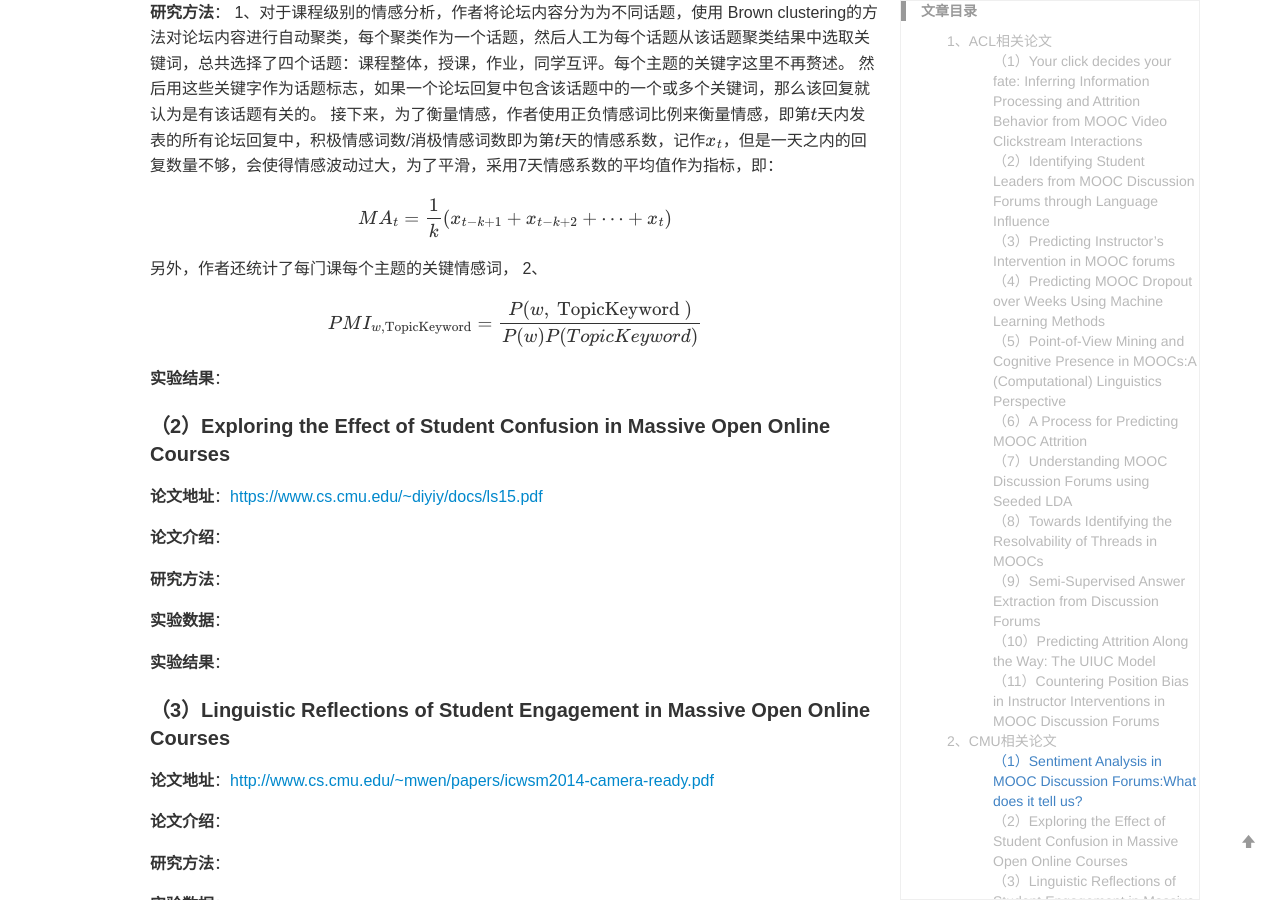
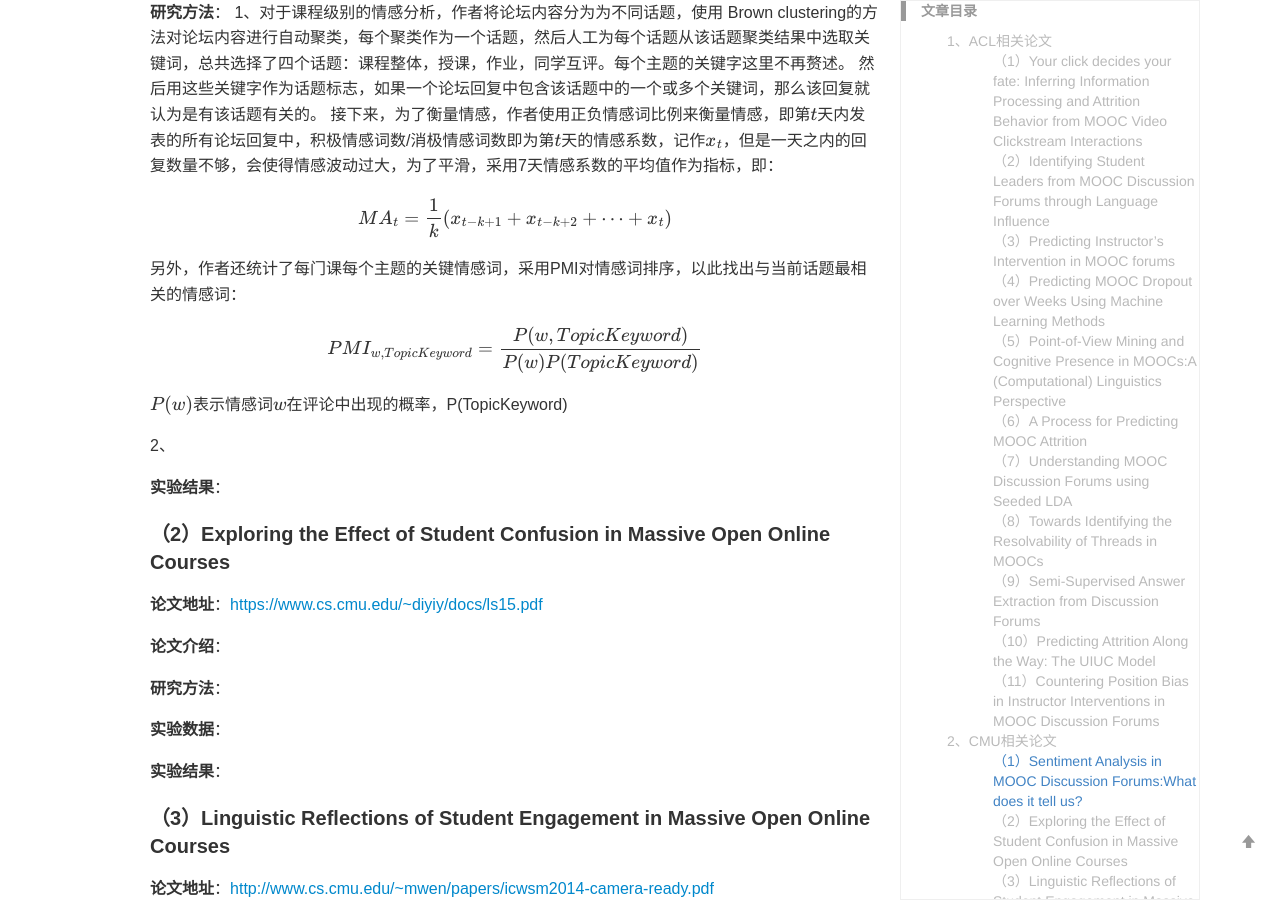
Before and after one commit to yuanmingchen/yuanmingchen.github.io, a Jekyll site: the page built from _posts/2019-04-19-online course nlp paper survey 2.md, in a window 1280 px wide and 900 px high, scrolled down 3506 px. Built offline with Jekyll 4.4.1, drawn with Linux system fonts in a browser that asks for light colours; formulas are drawn with MathJax 3; comment, search, counter and statistics services are not loaded.

Commit message:
Updates _posts/2019-04-19-online course nlp paper survey 2.md
Auto commit by GitBook Editor

```diff
--- a/_posts/2019-04-19-online course nlp paper survey 2.md
+++ b/_posts/2019-04-19-online course nlp paper survey 2.md
@@ -117,10 +117,15 @@ Proceedings of the 5th Workshop on Natural Language Processing Techniques for Ed
 
 $$MA_t=\frac{1}{k}(x_{t-k+1}+x_{t-k+2}+\cdots +x_t)$$
 
-另外，作者还统计了每门课每个主题的关键情感词，
+另外，作者还统计了每门课每个主题的关键情感词，采用PMI对情感词排序，以此找出与当前话题最相关的情感词：
+
+$$PMI_{w, {TopicKeyword}}=\frac{P(w, { TopicKeyword })}{P(w) P({TopicKeyword})}$$
+
+$P(w)$表示情感词$w$在评论中出现的概率，P(TopicKeyword)
+
+
+
 2、
-
-$$PMI_{w, \text {TopicKeyword}}=\frac{P(w, \text { TopicKeyword })}{P(w) P({TopicKeyword})}$$
 
 **实验结果**：
 
```
